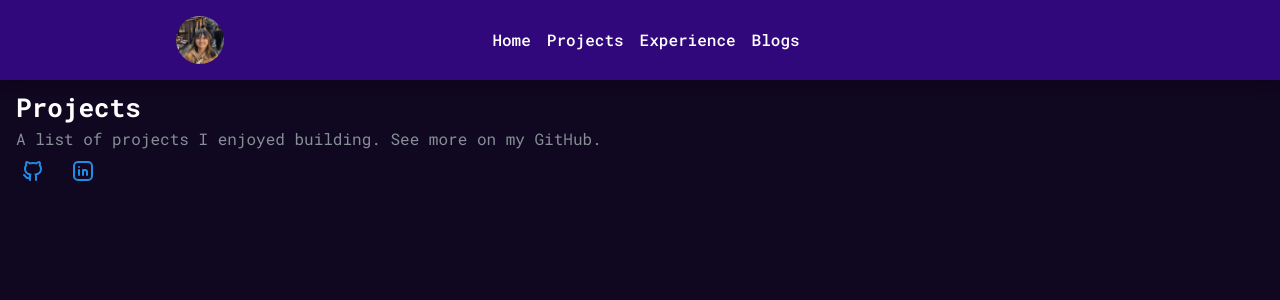
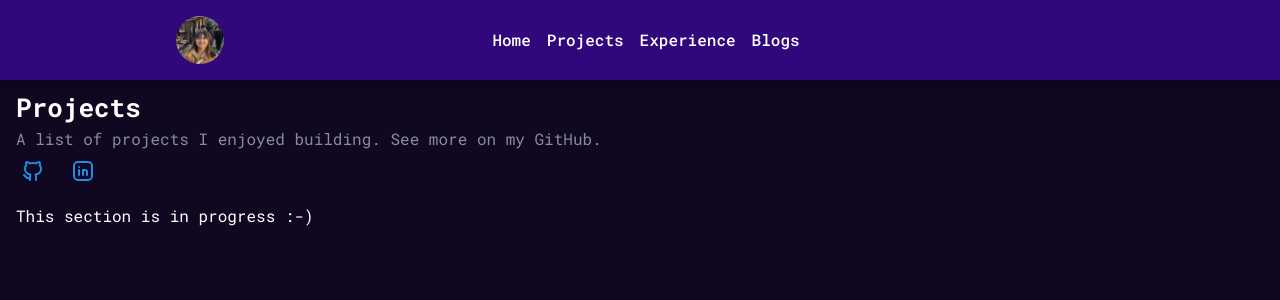
Before and after one commit to jolneetanky/about-me, a Next.js app: page /projects in a window 1280 px wide. Shown: the top 300 px of the page. Built offline with nearby package versions, Linux system fonts and the light colour scheme.

Commit message:
Show in-progress message in projects body

```diff
--- a/src/app/projects/page.tsx
+++ b/src/app/projects/page.tsx
@@ -150,6 +150,10 @@ const ProjectCard = ({ project }: { project: Project }): JSX.Element => {
 };
 
 const Projects = ({ projects }: { projects: Project[] }): JSX.Element => {
+  if (projects.length === 0) {
+    return <>This section is in progress :-)</>;
+  }
+
   return (
     <SimpleGrid cols={{ base: 1, sm: 2, lg: 3 }} spacing="lg">
       {projects.map((p, idx) => (
```
